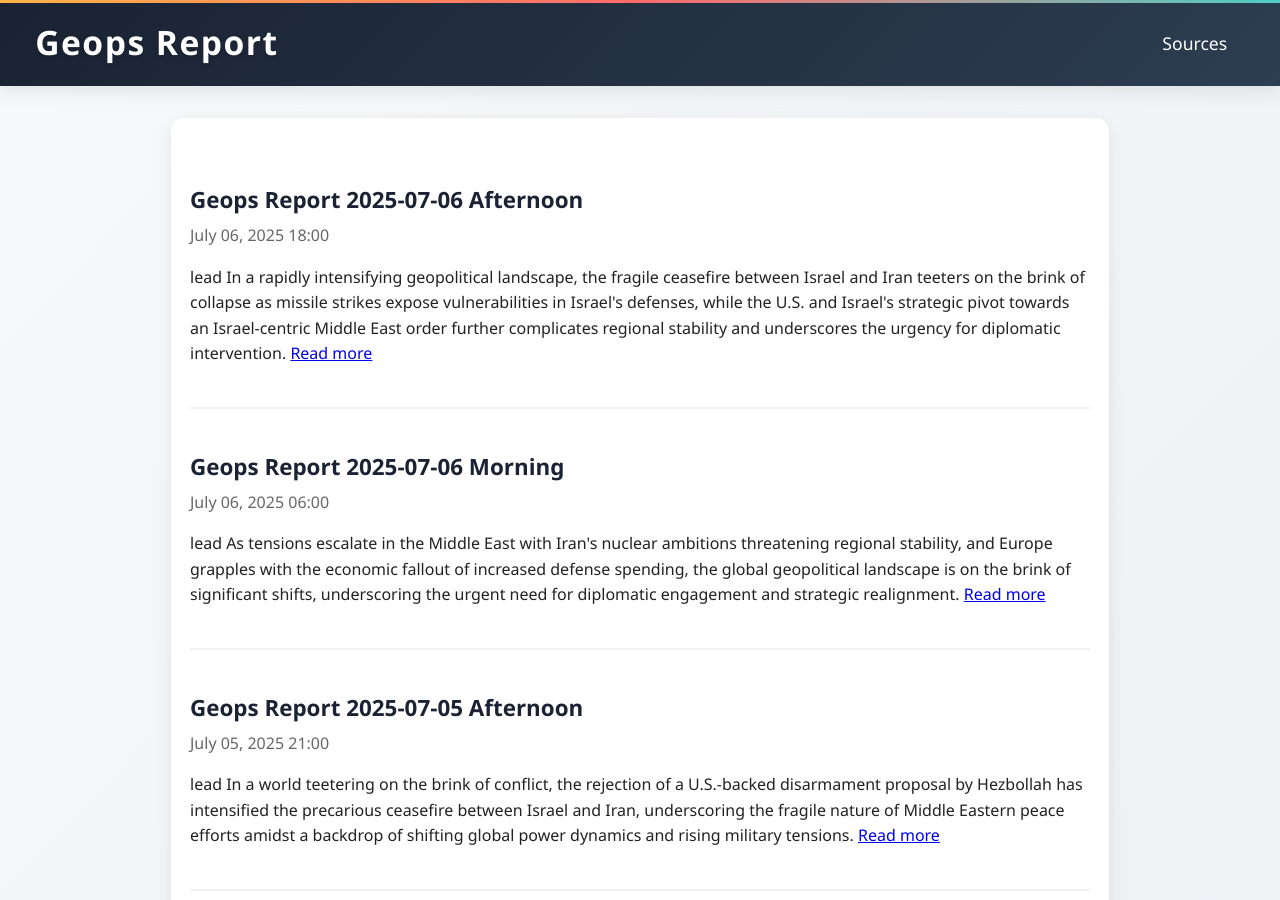
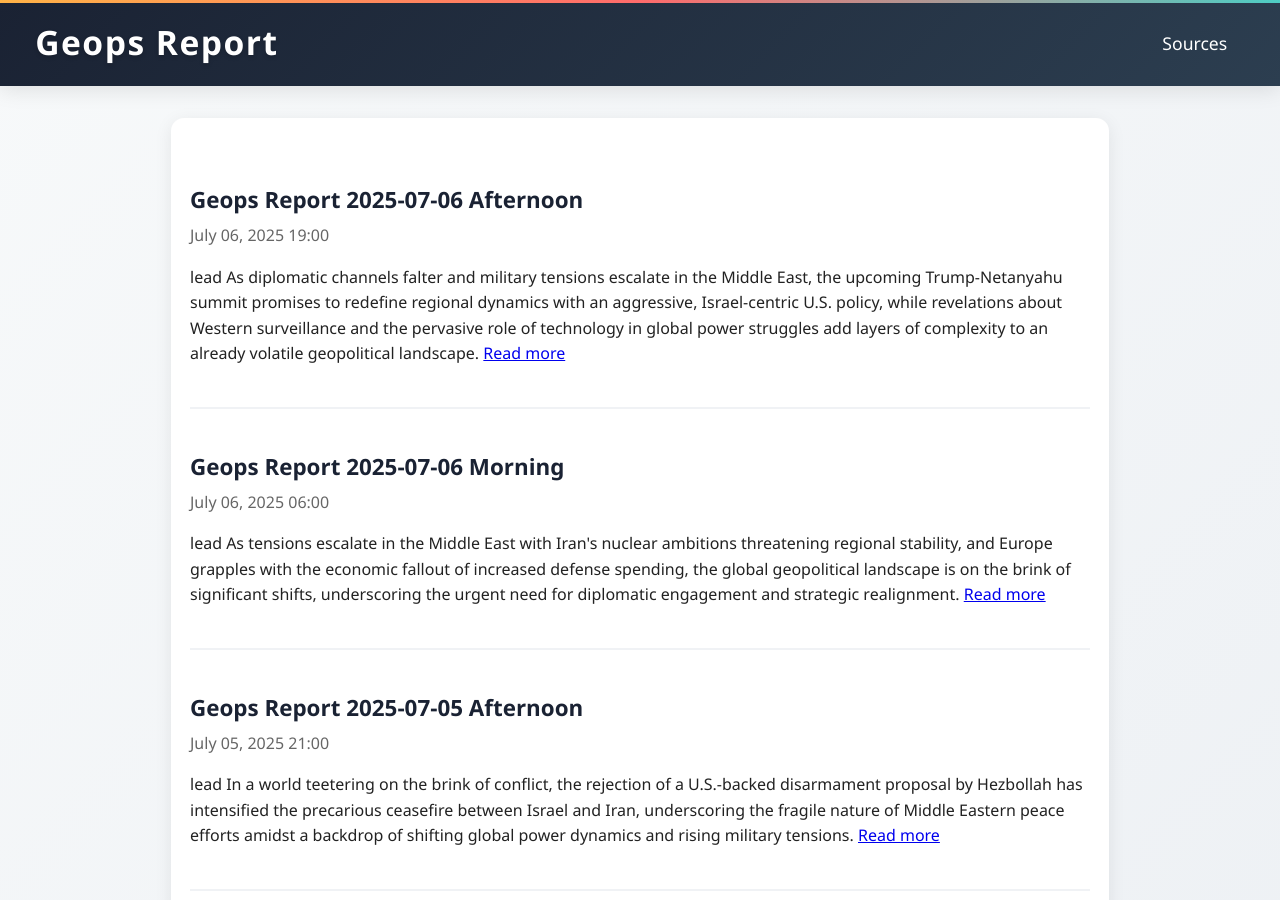
Before and after one commit to geopsreport/report, a Jekyll site: the page built from site/index.md, in a window 1280 px wide and 900 px high. Built offline with Jekyll 4.4.1, drawn with Linux system fonts in a browser that asks for light colours; part of the change alters nothing that is shown.

Commit message:
Auto: Publish new report 2025-07-06 19:59

```diff
--- a/site/_posts/2025-07-06-afternoon-geops-report.md
+++ b/site/_posts/2025-07-06-afternoon-geops-report.md
@@ -1,48 +1,63 @@
 ---
 title: "Geops Report 2025-07-06 Afternoon"
-date: 2025-07-06 18:00 UTC
-excerpt: "In a rapidly intensifying geopolitical landscape, the fragile ceasefire between Israel and Iran teeters on the brink of collapse as missile strikes expose vulnerabilities in Israel's defenses, while the U.S. and Israel's strategic pivot towards an Israel-centric Middle East order further complicates regional stability and underscores the urgency for diplomatic intervention."
+date: 2025-07-06 19:00 UTC
+excerpt: "As diplomatic channels falter and military tensions escalate in the Middle East, the upcoming Trump-Netanyahu summit promises to redefine regional dynamics with an aggressive, Israel-centric U.S. policy, while revelations about Western surveillance and the pervasive role of technology in global power struggles add layers of complexity to an already volatile geopolitical landscape."
 analysts:
+  - Caitlin Johnstone
+  - Binoy Kampmark
+  - Elijah J. Magnier
+  - Max Blumenthal
+  - Chas W. Freeman Jr.
+  - Andrei Martyanov
+  - Jan Oberg
+  - Larry C. Johnson
+  - Alastair Crooke
+  - Chris Hedges
   - Ray McGovern
-  - Chas W. Freeman Jr.
-  - Alastair Crooke
-  - Jan Oberg
-  - Chris Hedges
-  - Binoy Kampmark
-  - Andrei Martyanov
-  - Max Blumenthal
   - Daniel L. Davis
   - Patrick Armstrong
+  - Nicolai N. Petro
   - M. K. Bhadrakumar
-  - Elijah J. Magnier
-  - Caitlin Johnstone
-  - Nicolai N. Petro
-  - Larry C. Johnson
 ---
 
-### Geopolitical Summary: July 6, 2025
+---
+title: "Geops Report 2025-07-07 Morning"
+date: 2025-07-07 08:00 UTC
+excerpt: "As diplomatic efforts stall and military operations intensify in the Middle East, new revelations about Western surveillance and the role of technology in global power struggles add complexity to an already volatile geopolitical landscape."
+analysts:
+  - Chris Hedges
+  - Elijah J. Magnier
+  - Ray McGovern
+  - Larry C. Johnson
+  - Andrei Martyanov
+
+---
+
+### Geopolitical Summary: July 7, 2025
 
 #### Context
-The geopolitical landscape in July 2025 is marked by escalating tensions in the Middle East, particularly the ongoing conflict between Israel and Iran. This conflict is characterized by military engagements and diplomatic maneuvers that influence regional stability. The United States, under President Donald Trump, continues to play a significant role in the region, aligning closely with Israeli interests. Meanwhile, Europe faces economic challenges due to increased defense spending, and the expansion of the BRICS alliance signals shifts in global economic power dynamics.
+
+The Middle East remains at the epicenter of global instability, with diplomatic channels faltering and military confrontations persisting in the aftermath of the Israel-Iran conflict. The United States, under President Trump, is doubling down on its alliance with Israel, while non-Western blocs such as BRICS expand their influence. Meanwhile, concerns about surveillance, media suppression, and the use of advanced technology in international affairs are coming to the fore.
 
 #### Recent Developments
 
-1. **Middle East Tensions and Iran-Israel Conflict**: The fragile ceasefire between Israel and Iran, brokered by Qatar, remains under threat. Recent military engagements have highlighted vulnerabilities in Israel's air defense systems, with Iran's missile strikes causing significant damage. Despite U.S. and Israeli efforts to target Iran's nuclear infrastructure, Iran's nuclear ambitions remain undeterred. **Ray McGovern** warns of the urgency of diplomatic engagement, stating that "Iran could potentially build a nuclear weapon within days if it decides to do so."
+**1. Trump-Netanyahu Summit to Shape ‘New Middle East’**
 
-2. **Hezbollah's Rejection of U.S. Disarmament Proposal**: Hezbollah has firmly rejected a U.S. proposal for disarmament in exchange for Israeli withdrawal and financial aid. This decision underscores the complex dynamics in Lebanon and the broader region, where Hezbollah's stance reflects a commitment to resistance against perceived foreign intervention and a defense of sovereignty. **Elijah J. Magnier** reports that this rejection signifies a critical shift towards confrontation in Lebanon, potentially escalating regional tensions.
+Preparations are underway for a high-profile meeting between President Trump and Israeli Prime Minister Netanyahu at the White House next week. According to **Chris Hedges**, Trump is shifting focus from direct confrontation with Iran to "establishing an Israel-centric order in the Middle East," with the explicit goal of defeating Iran and Hezbollah while promoting normalization with Israel. This strategy, however, is being pursued "despite potential challenges and a disregard for Palestinian aspirations," signaling a hardening of U.S. policy lines and further marginalization of Palestinian interests.
 
-3. **U.S. and Israeli Policy in the Middle East**: President Trump, in collaboration with Israeli Prime Minister Netanyahu, is reportedly shifting focus from Iran to establishing an Israel-centric order in the Middle East. This strategy aims to defeat Iran and Hezbollah while promoting normalization with Israel, despite potential challenges and a disregard for Palestinian aspirations.
+**2. Hezbollah’s Rejection of US Proposal: Regional Fallout**
 
-4. **European Defense Spending and Economic Impact**: At the NATO Summit, European allies agreed to significantly increase their defense spending, largely to satisfy U.S. demands. This decision has sparked concerns about the impact on social programs across Europe. A Eurostat report reveals that over 1 million people in the EU died from avoidable causes in 2022 due to inadequate healthcare funding, prompting calls for increased investment in healthcare and fair taxation of the wealthy.
+Hezbollah’s formal rejection of the latest U.S. disarmament proposal continues to reverberate across the region. **Elijah J. Magnier** emphasizes that this move "signifies a critical shift towards confrontation in Lebanon," with the potential to escalate tensions and reshape the geopolitical landscape. The steadfast resolve among populations in Palestine, Lebanon, and Iran suggests that Western and Israeli pressure is unlikely to yield rapid concessions, raising the risk of broader conflict.
+
+**3. Surveillance, AI, and the Threat to Democracy**
+
+Beyond the immediate conflict zones, the role of technology in surveillance and governance is drawing increased scrutiny. **Ray McGovern** warns that the proliferation of AI, robotics, and drones for surveillance "poses risks to privacy and democracy," calling for independent oversight to ensure constitutional compliance and prevent clandestine programs. This concern is echoed by other analysts who highlight the growing entanglement between big tech, government, and military operations, further complicating the global power balance.
 
 #### Trends and Expected Outcomes
 
-The geopolitical environment is characterized by heightened military tensions and shifting alliances. In the Middle East, the potential for further conflict remains high, with Iran's nuclear ambitions and Israel's military posture contributing to regional instability. Diplomatic efforts may focus on de-escalation and negotiation, but achieving a comprehensive peace agreement remains challenging.
+- The upcoming Trump-Netanyahu summit is likely to cement a more aggressive, Israel-focused U.S. policy in the Middle East, potentially sidelining diplomatic efforts and increasing the risk of military escalation with Iran and its allies.
+- Hezbollah’s rejection of the U.S. proposal and the unwavering resistance in Lebanon, Palestine, and Iran point toward a protracted period of instability, with little prospect for near-term de-escalation.
+- The expanding use of surveillance technologies and AI in both domestic and international arenas raises significant concerns about civil liberties and the potential for abuse, prompting calls for greater transparency and oversight.
+- As Western influence faces mounting challenges from both internal dissent and the rise of alternative alliances like BRICS, the global order appears increasingly multipolar and unpredictable.
 
-Hezbollah's rejection of disarmament proposals indicates a persistent resistance to foreign influence and a determination to maintain strategic capabilities. This stance is likely to contribute to ongoing tensions in Lebanon and the surrounding region.
-
-In the U.S., political dynamics are increasingly polarized, with progressive movements gaining traction amidst economic and social inequality concerns. This shift may influence future domestic and foreign policy decisions, particularly regarding military spending and international relations.
-
-Europe's increased military spending and reliance on U.S. support underscore the continent's strategic vulnerabilities and the ongoing debate over NATO's role in global security. As tensions with Russia and China persist, European nations may continue to prioritize defense capabilities over social welfare, potentially leading to domestic unrest.
-
-Overall, the current geopolitical climate is marked by uncertainty and the potential for significant shifts in power dynamics, with diplomatic engagement and strategic alliances playing crucial roles in shaping future outcomes.
+The coming days will be critical in determining whether diplomatic or military logic prevails, with the potential for both escalation and significant realignment across multiple fronts.
```
